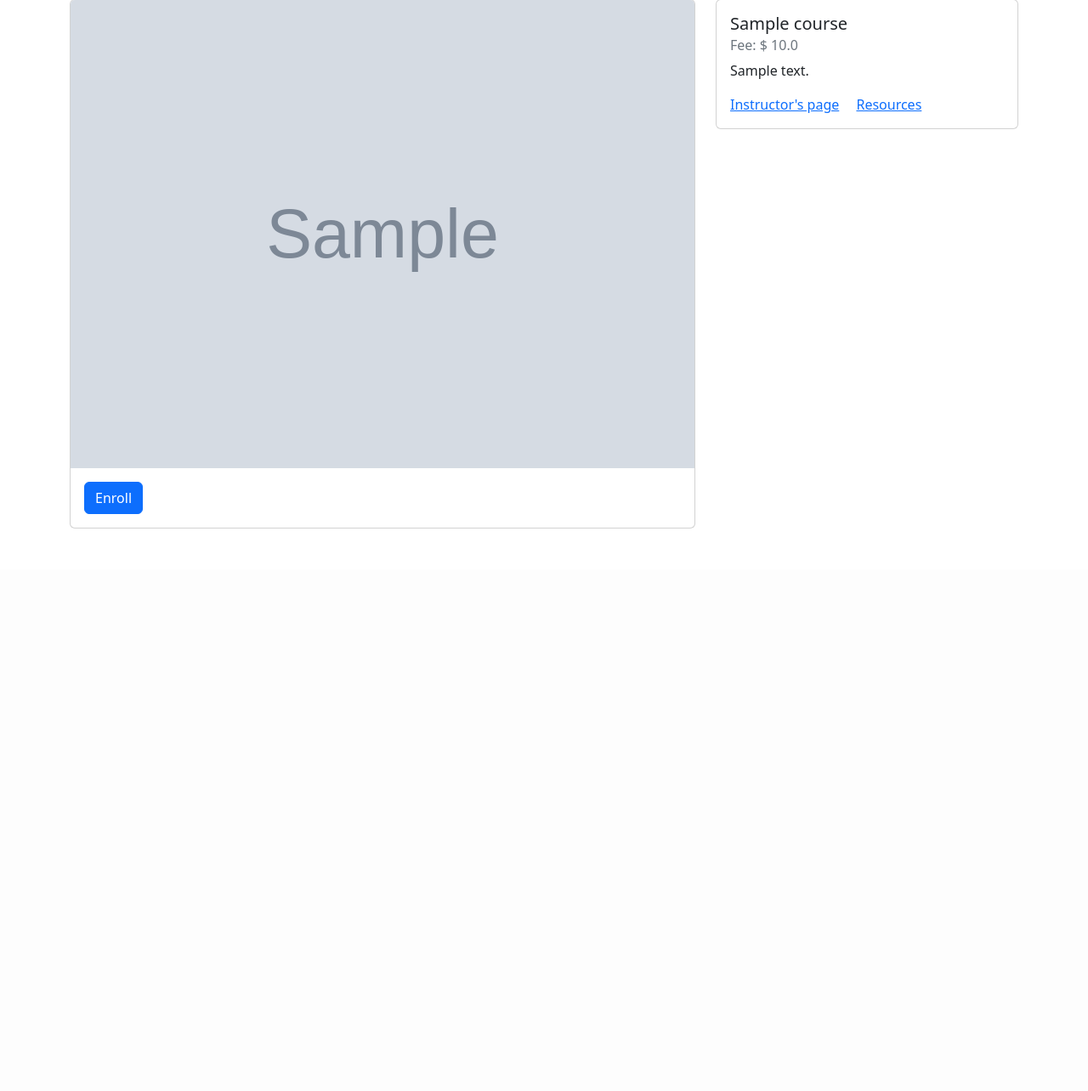
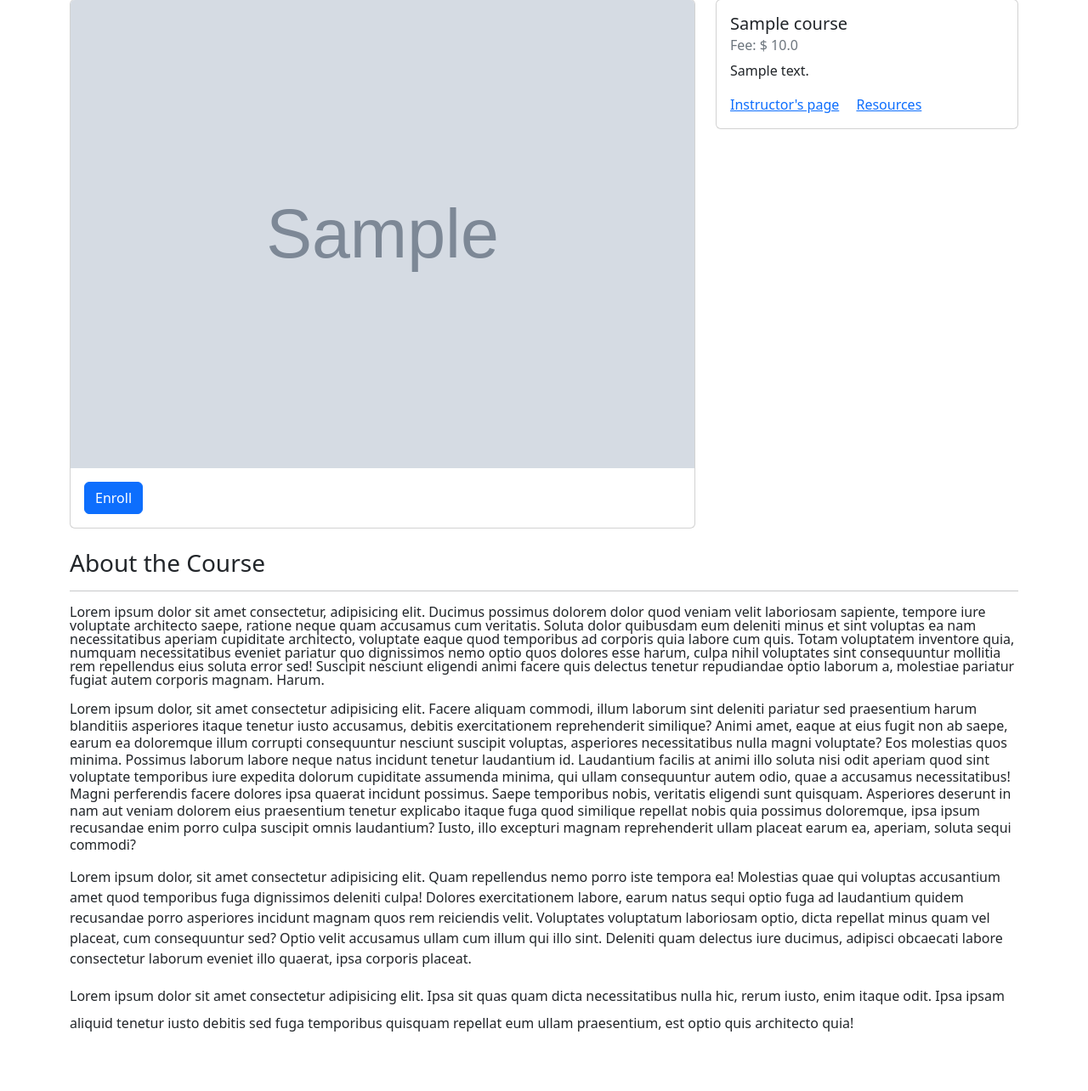
Before and after one commit to Tommy-Burns/SchoolSystem, a Django app: a page that uses school/templates/details.html in a window 1280 px wide. Shown: the part 145-1429 px from the top of the page at 85% size. Before the commit the page ends 767 px from the top, so only its background shows below. Run offline with Django 3.2, Linux system fonts and the light colour scheme; tables that the repository leaves empty hold one stand-in row (values such as "Sample post"); grey boxes marked "Sample" are stand-in pictures; parts of the project's set-up code (start-up, migrations or seed data) failed here and were passed over.

Commit message:
course detail page complete

```diff
--- a/accounts/views.py
+++ b/accounts/views.py
@@ -1,3 +1,4 @@
+import random
 from django.shortcuts import get_object_or_404, render
 from .forms import UserCreateForm
 from django.contrib.auth.models import User
@@ -58,6 +59,7 @@ def login_user(request):
             login(request, user)
             return redirect('index')
 
+@login_required
 def user_dashboard(request):
     username = request.user.username
     user_courses = RegisteredCourses.objects.filter(user_name=username)
@@ -99,8 +101,10 @@ def resume_course(request, course_name):
     print('***********************COURSE FOUND********************', course)
     rangge = ['One', 'Two', 'Three', 'Four', 'Five', 'Six', 'Seven', 'Eight', 'Nine', 'Ten', 'Eleven', 'Twelve', 'Thirteen', 'Fourteen', 'Fifteen']
     rangge1 = range(4)
+    num = random.randint(35, 95)
     return render(request, 'course_page.html', {
         'course': course,
         'rangge': rangge,
         'rangge1': rangge1,
+        'num': num,
     })
--- a/school/templates/details.html
+++ b/school/templates/details.html
@@ -25,5 +25,12 @@
             </div>
         </div>
     </div>
+    <br>
+    <h3 class="card-title">About the Course</h3>
+    <hr>
+    <p class="lh-1">Lorem ipsum dolor sit amet consectetur, adipisicing elit. Ducimus possimus dolorem dolor quod veniam velit laboriosam sapiente, tempore iure voluptate architecto saepe, ratione neque quam accusamus cum veritatis. Soluta dolor quibusdam eum deleniti minus et sint voluptas ea nam necessitatibus aperiam cupiditate architecto, voluptate eaque quod temporibus ad corporis quia labore cum quis. Totam voluptatem inventore quia, numquam necessitatibus eveniet pariatur quo dignissimos nemo optio quos dolores esse harum, culpa nihil voluptates sint consequuntur mollitia rem repellendus eius soluta error sed! Suscipit nesciunt eligendi animi facere quis delectus tenetur repudiandae optio laborum a, molestiae pariatur fugiat autem corporis magnam. Harum.</p>
+    <p class="lh-sm">Lorem ipsum dolor, sit amet consectetur adipisicing elit. Facere aliquam commodi, illum laborum sint deleniti pariatur sed praesentium harum blanditiis asperiores itaque tenetur iusto accusamus, debitis exercitationem reprehenderit similique? Animi amet, eaque at eius fugit non ab saepe, earum ea doloremque illum corrupti consequuntur nesciunt suscipit voluptas, asperiores necessitatibus nulla magni voluptate? Eos molestias quos minima. Possimus laborum labore neque natus incidunt tenetur laudantium id. Laudantium facilis at animi illo soluta nisi odit aperiam quod sint voluptate temporibus iure expedita dolorum cupiditate assumenda minima, qui ullam consequuntur autem odio, quae a accusamus necessitatibus! Magni perferendis facere dolores ipsa quaerat incidunt possimus. Saepe temporibus nobis, veritatis eligendi sunt quisquam. Asperiores deserunt in nam aut veniam dolorem eius praesentium tenetur explicabo itaque fuga quod similique repellat nobis quia possimus doloremque, ipsa ipsum recusandae enim porro culpa suscipit omnis laudantium? Iusto, illo excepturi magnam reprehenderit ullam placeat earum ea, aperiam, soluta sequi commodi?</p>
+    <p class="lh-base">Lorem ipsum dolor, sit amet consectetur adipisicing elit. Quam repellendus nemo porro iste tempora ea! Molestias quae qui voluptas accusantium amet quod temporibus fuga dignissimos deleniti culpa! Dolores exercitationem labore, earum natus sequi optio fuga ad laudantium quidem recusandae porro asperiores incidunt magnam quos rem reiciendis velit. Voluptates voluptatum laboriosam optio, dicta repellat minus quam vel placeat, cum consequuntur sed? Optio velit accusamus ullam cum illum qui illo sint. Deleniti quam delectus iure ducimus, adipisci obcaecati labore consectetur laborum eveniet illo quaerat, ipsa corporis placeat.</p>
+    <p class="lh-lg">Lorem ipsum dolor sit amet consectetur adipisicing elit. Ipsa sit quas quam dicta necessitatibus nulla hic, rerum iusto, enim itaque odit. Ipsa ipsam aliquid tenetur iusto debitis sed fuga temporibus quisquam repellat eum ullam praesentium, est optio quis architecto quia!</p>
     {% endif %}
 {% endblock content %}
```
Also changed, not shown: accounts/templates/course_page.html (+8 -0 lines).
